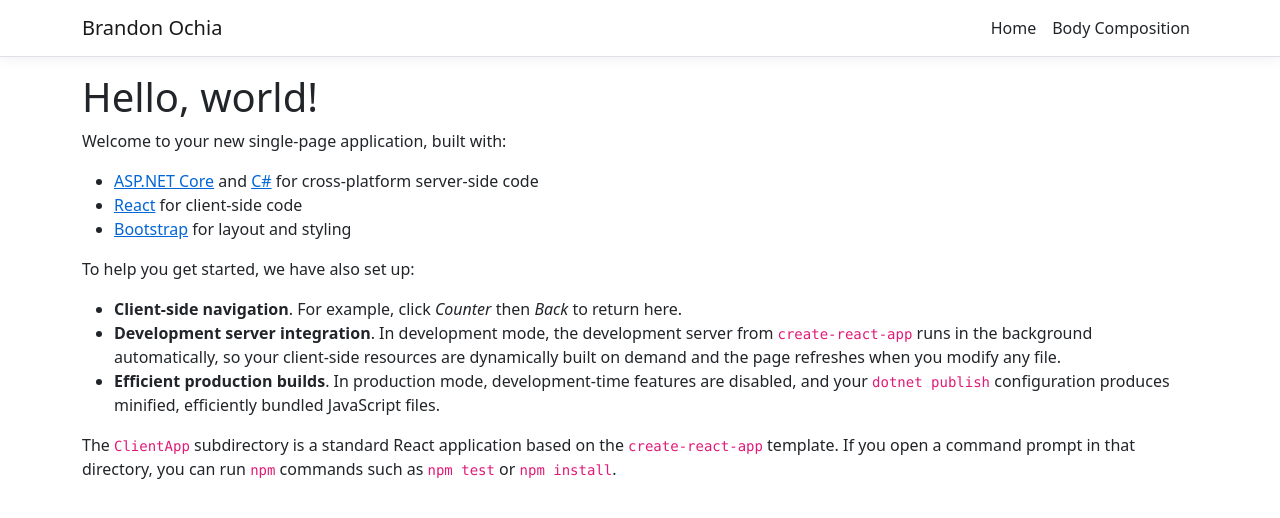
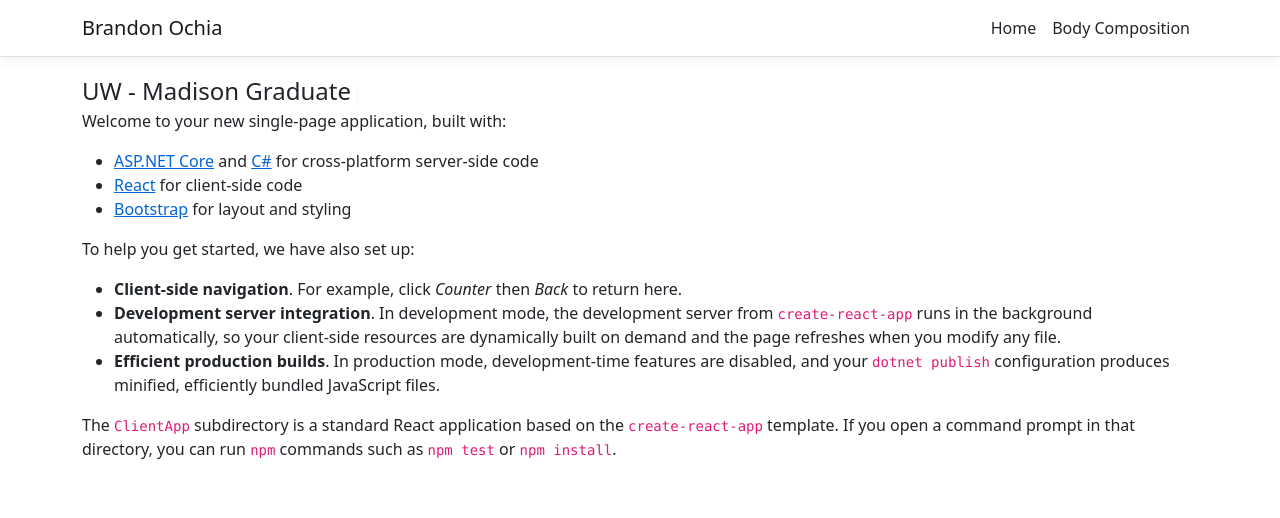
Before and after one commit to bochia/BrandonOchiaDotCom, a React (Create React App) app in the folder brandonochiadotcom.spa/: page / in a window 1280 px wide. Shown: the top 518 px of the page. Built offline with nearby package versions, Linux system fonts and the light colour scheme.

Commit message:
Getting Typed.js working for my descriptors.

```diff
--- a/brandonochiadotcom.spa/public/index.html
+++ b/brandonochiadotcom.spa/public/index.html
@@ -20,7 +20,8 @@
       work correctly both with client-side routing and a non-root public URL.
       Learn how to configure a non-root public URL by running `npm run build`.
     -->
-    <title>AspNetCoreWithReact</title>
+    <script src="https://cdn.jsdelivr.net/npm/typed.js@2.0.12"></script>
+    <title>BrandonOchiaDotCom</title>
 </head>
 <body>
     <noscript>
--- a/brandonochiadotcom.spa/src/components/Home.js
+++ b/brandonochiadotcom.spa/src/components/Home.js
@@ -3,10 +3,27 @@ import React, { Component } from 'react';
 export class Home extends Component {
     static displayName = Home.name;
 
+    componentDidMount() {
+        var options = {
+            strings: ['Full-Stack Developer', 'Software Engineer', 'UW - Madison Graduate',
+                'Mechanical Engineering - Bachelor of Science Degree', 'Fisherman', 'Gamer', 'Devoted Cat Dad'],
+            smartBackspace: true,
+            typeSpeed: 50,
+            loop: true
+        };
+
+        this.typed = new Typed('#myDescriptors', options);
+    }
+
+    componentWillUnmount() {
+        // Make sure to destroy Typed instance on unmounting to prevent memory leaks
+        this.typed.destroy();
+    }
+
     render() {
         return (
             <div>
-        <h1>Hello, world!</h1>
+                <p id="myDescriptors" className="typed-cursor h4 d-inline visible-lg-inline"></p>
                 <p>Welcome to your new single-page application, built with:</p>
                 <ul>
                     <li><a href='https://get.asp.net/'>ASP.NET Core</a> and <a href='https://msdn.microsoft.com/en-us/library/67ef8sbd.aspx'>C#</a> for cross-platform server-side code</li>
--- a/brandonochiadotcom.spa/src/custom.css
+++ b/brandonochiadotcom.spa/src/custom.css
@@ -16,3 +16,11 @@ code {
   background-color: #1b6ec2;
   border-color: #1861ac;
 }
+
+.typed-cursor {
+    font-size: 24px;
+    opacity: 1;
+    -webkit-animation: blink 0.7s infinite;
+    -moz-animation: blink 0.7s infinite;
+    animation: blink 0.7s infinite;
+}
```
Lines whose indentation alone changed are shown as unchanged.
